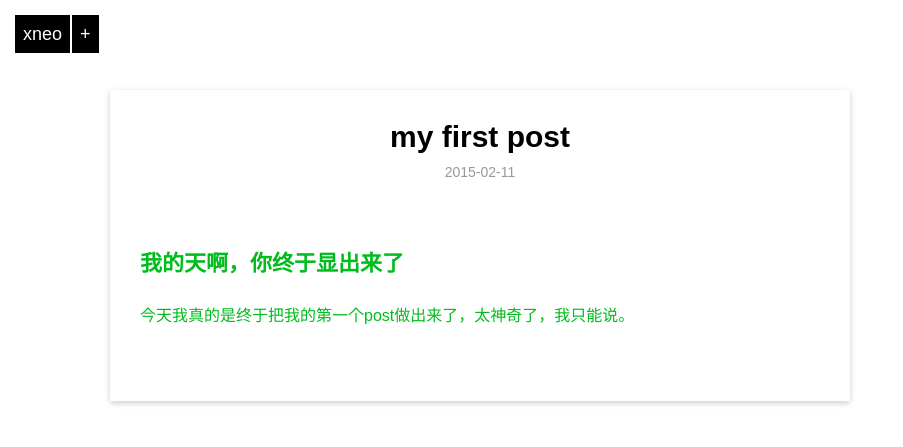
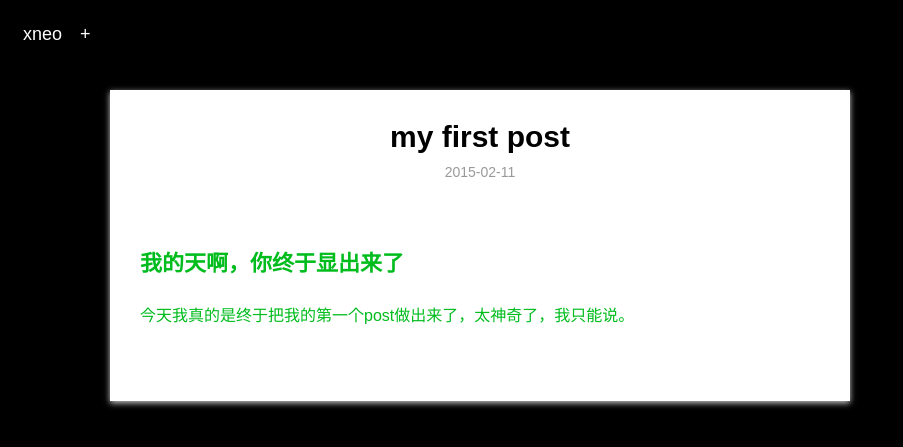
Before and after one commit to tuoerzhang/xneo123.github.io, a Jekyll site: the page built from _posts/blog/2015-02-11-first-post.md, in a window 1280 px wide. Shown: the top 447 px of the page, without its empty margins (0-903 px from the left). Built offline with Jekyll 4.4.1, drawn with Linux system fonts in a browser that asks for light colours; Markdown is read by kramdown in place of the engine named in the settings.

Commit message:
change background color

```diff
--- a/css/default.css
+++ b/css/default.css
@@ -32,7 +32,7 @@ body .hide{display:none;}
 
 
 /***********default settings**********/
-body {font-family: "微软雅黑","Arial","Helvetica","sans-serif";font-size:16px;color: #00BC1D}
+body {font-family: "微软雅黑","Arial","Helvetica","sans-serif";font-size:16px;color: #00BC1D;background: #000000}
 a {color:#4A75B5;text-decoration:none;outline:none;}
 a:hover {text-decoration:underline}
 a.external {padding-right:13px;background:url('/images/icons.gif') no-repeat right 1px;}
```
